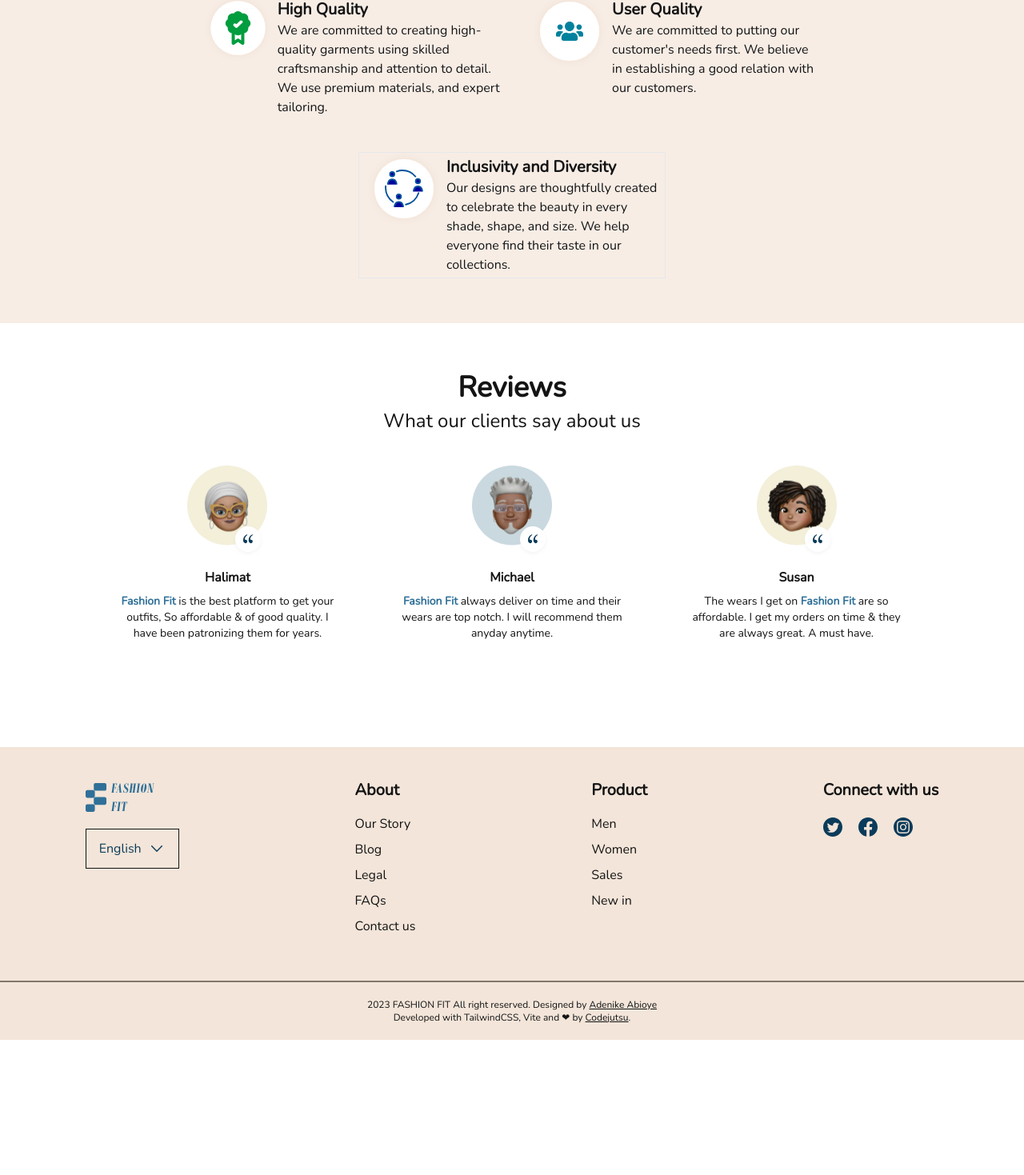
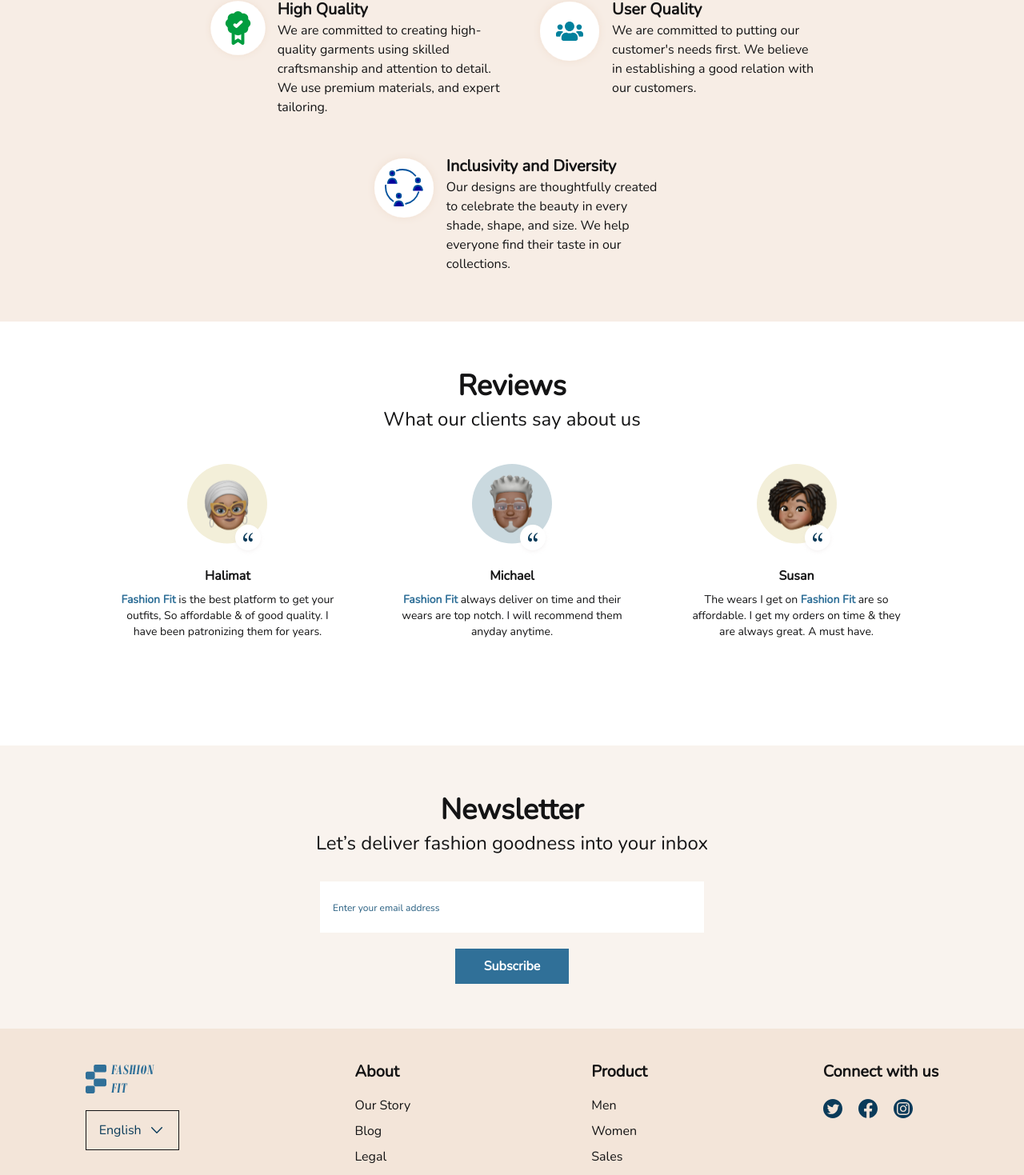
Before and after one commit to codejutsu1/fashion-fit, a Vue app: page /about in a window 1280 px wide. Shown: the part 1638-3107 px from the top of the page at 80% size. Before the commit the page ends 2938 px from the top, so only its background shows below. Built offline with nearby package versions, Linux system fonts and the light colour scheme.

Commit message:
developed the newsletter section of the about page

```diff
--- a/src/views/AboutView.vue
+++ b/src/views/AboutView.vue
@@ -75,7 +75,7 @@ import Reviews from '../components/Reviews.vue'
           </div>
 
           <div class="w-1/2 mx-auto pt-10">
-            <div class="flex justify-between border">
+            <div class="flex justify-between">
               <div class="w-full flex items-start justify-end">
                 <img src="/images/icons/diversity.svg" alt="User Quality">
               </div>
@@ -94,5 +94,18 @@ import Reviews from '../components/Reviews.vue'
     </section>
 
     <Reviews />
+
+    <section class="bg-[#F9F3EE] py-14">
+      <div class="text-center w-1/2 mx-auto text-[#141415]">
+        <h1 class="text-4xl font-semibold leading-[50px]">Newsletter</h1>
+        <p class="text-2xl  pb-8">Let’s deliver fashion goodness into your inbox</p>
+        <input type="email" class="block w-[75%] mx-auto bg-[#FFFFFF] placeholder:text-[#285F81] text-[#285F81] placeholder:text-xs py-5 px-4" placeholder="Enter your email address">
+        <button class="bg-[#307098] py-3 px-9 mt-5 font-bold leading-5 text-[#FFFFFF]">
+            Subscribe
+        </button>
+      </div>
+    </section>
+
+
   </main>
 </template>
```
